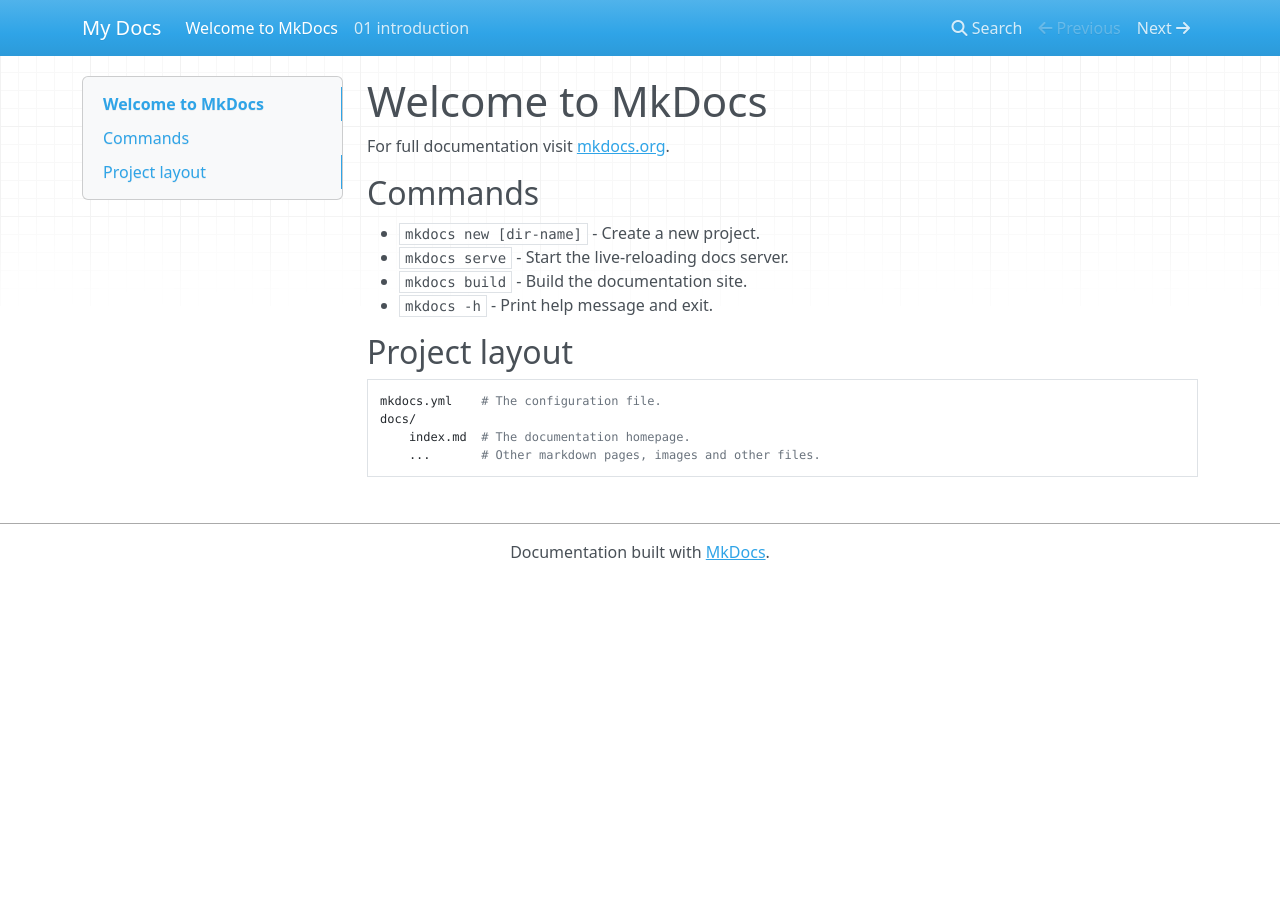
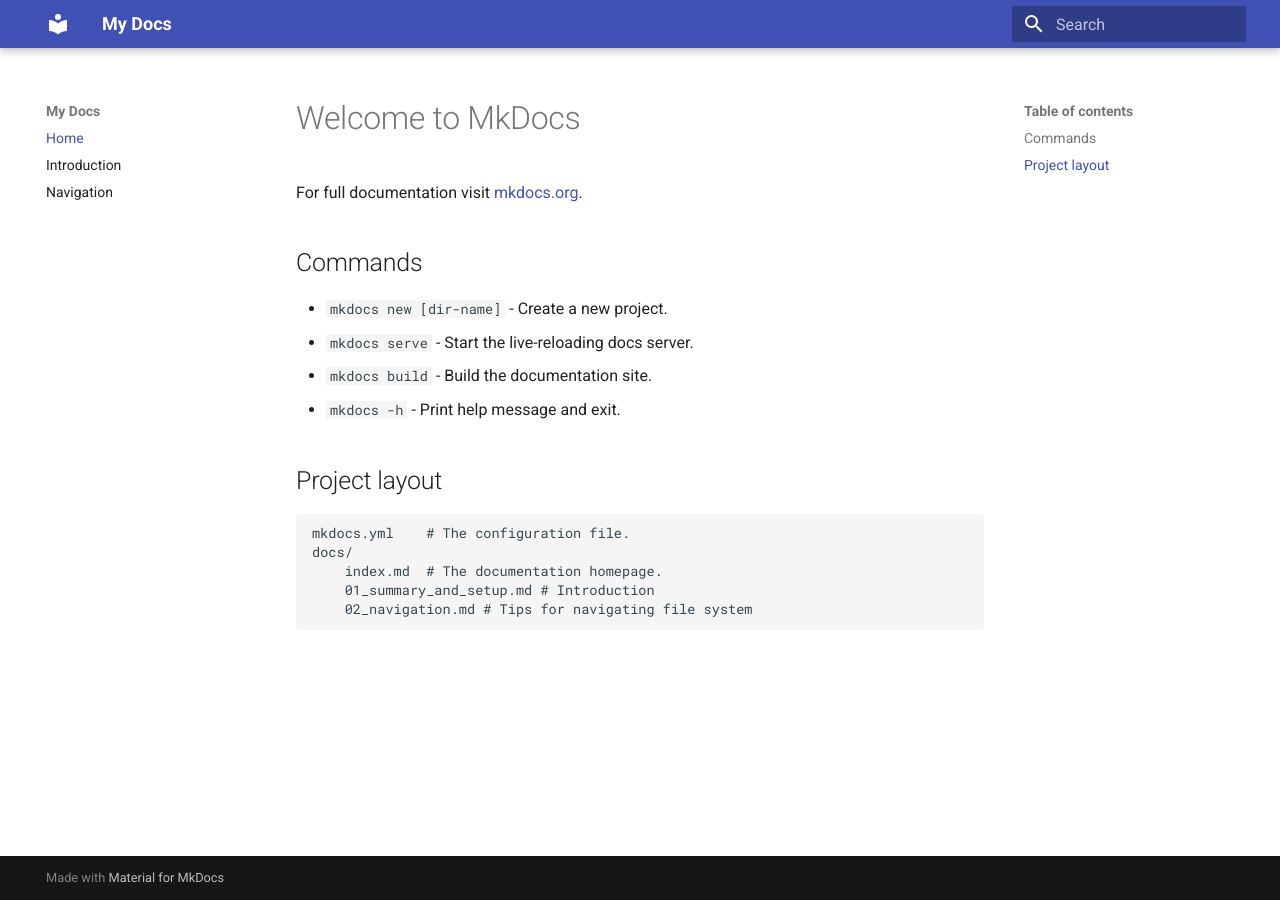
Before and after one commit to det-lab/unix-tips, an MkDocs documentation site: the page built from docs/index.md, in a window 1280 px wide. Built offline with MkDocs 1.6.1 and Material for MkDocs 9.7.7, drawn with Linux system fonts in a browser that asks for light colours; nearby versions of some CDN libraries.

```diff
--- a/docs/index.md
+++ b/docs/index.md
@@ -14,4 +14,5 @@ For full documentation visit [mkdocs.org](https://www.mkdocs.org).
     mkdocs.yml    # The configuration file.
     docs/
         index.md  # The documentation homepage.
-        ...       # Other markdown pages, images and other files.
+        01_summary_and_setup.md # Introduction
+        02_navigation.md # Tips for navigating file system
--- a/mkdocs.yml
+++ b/mkdocs.yml
@@ -1 +1,15 @@
 site_name: My Docs
+nav:
+  - Home: index.md
+  - Introduction: 01_summary_and_setup.md
+  - Navigation: 02_navigation.md
+theme:
+  name: material
+
+markdown_extensions:
+  - pymdownx.arithmatex:
+      generic: true
+
+extra_javascript:
+  - javascripts/mathjax.js
+  - https://unpkg.com/mathjax@3/es5/tex-mml-chtml.js
```
Also changed, not shown: docs/01_summary_and_setup.md (added, +7 -0 lines), docs/02_navigation.md (added, +85 -0 lines), docs/03_command_history.md (added, +63 -0 lines), docs/01_introduction.md (deleted).
